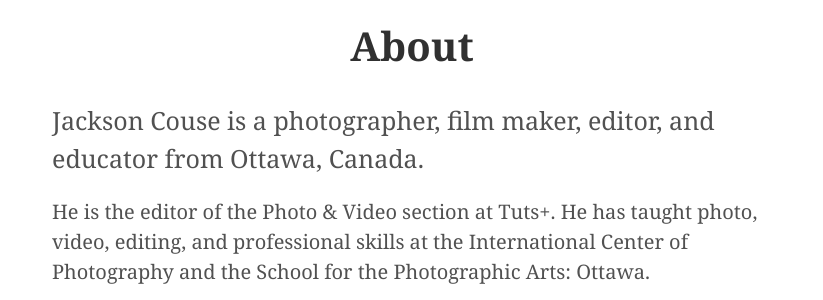
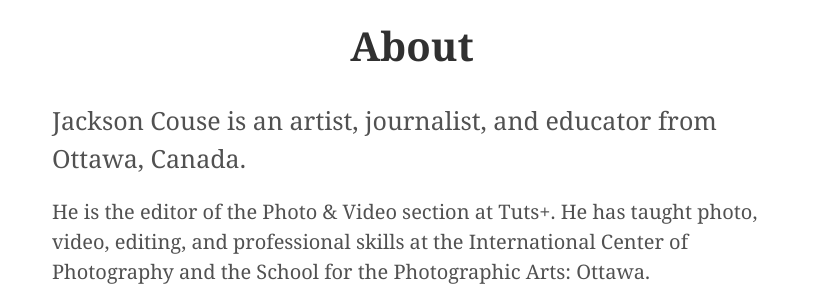
Before and after one commit to jacksoncouse/jacksoncouse.github.io, a Jekyll site: the page built from about.md, in a window 1280 px wide. Shown: the part 179-479 px from the top of the page, without its empty margins (228-1051 px from the left). Built offline with Jekyll 4.4.1, drawn with Linux system fonts in a browser that asks for light colours; Markdown is read by kramdown in place of the engine named in the settings.

Commit message:
turned on tables in Redcarpet

```diff
--- a/_config.yml
+++ b/_config.yml
@@ -1,5 +1,5 @@
 # Dependencies
-markdown:         redcarpet
+markdown:         redcarpet::tables
 hilighter:         true
 
 # Permalinks
--- a/about.md
+++ b/about.md
@@ -3,7 +3,7 @@
 title: About
 ---
 
-<p class="lead">Jackson Couse is a photographer, film maker, editor, and educator from Ottawa, Canada.</p>
+<p class="lead">Jackson Couse is an artist, journalist, and educator from Ottawa, Canada.</p>
 
 He is the editor of the Photo & Video section at Tuts+. He has taught photo, video, editing, and professional skills at the International Center of Photography and the School for the Photographic Arts: Ottawa.
 
```
